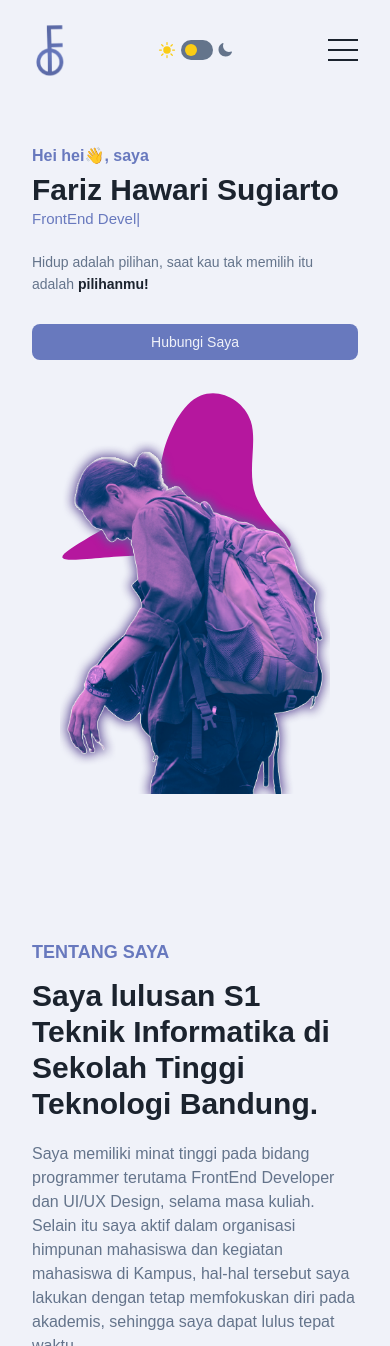
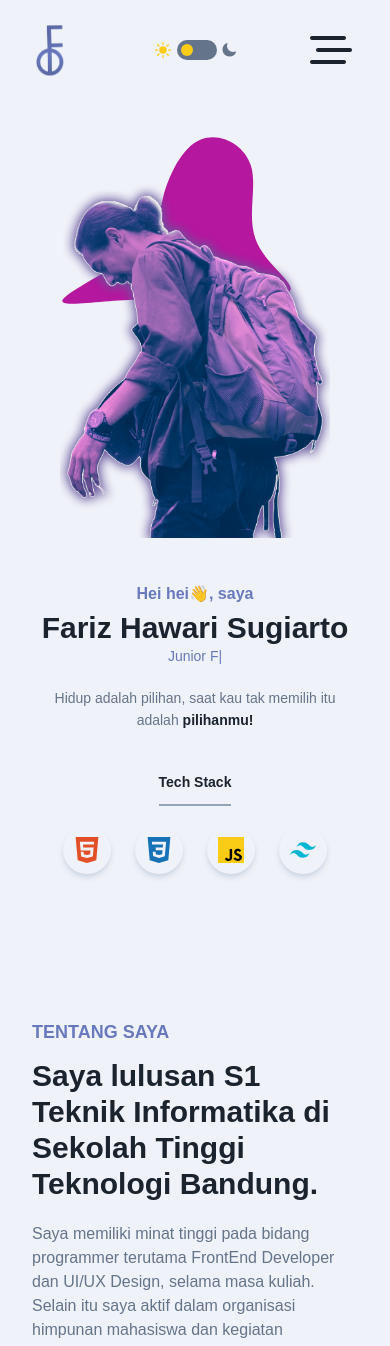
Before and after one commit to farizhw/farizhw.github.io, a website: page index.html in a window 390 px wide. Shown: the top 1346 px of the page. Drawn offline with nearby package versions, Linux system fonts and the light colour scheme.

Commit message:
perubahan di hero section

```diff
--- a/index.html
+++ b/index.html
@@ -24,7 +24,7 @@
   <header class="bg-transparent absolute top-0 left-0 items-center w-full flex z-10">
     <div class="container">
       <div class="flex items-center justify-between relative">
-        <div class="px-4">
+        <div class="px-4 lg:px-0">
           <a href="#home">
             <img src="./dist/img/f2.png" class="w-[35px] animate-goyang ease-in-out py-6" alt="Logo">
           </a>
@@ -36,20 +36,25 @@
             <!-- ICON LIGHT -->
             <span class="mr-1 text-sm text-yellow-400 dark:text-slate-300">
               <svg xmlns="http://www.w3.org/2000/svg" viewBox="0 0 24 24" fill="currentColor" class="w-5 h-5">
-                  <path d="M12 2.25a.75.75 0 01.75.75v2.25a.75.75 0 01-1.5 0V3a.75.75 0 01.75-.75zM7.5 12a4.5 4.5 0 119 0 4.5 4.5 0 01-9 0zM18.894 6.166a.75.75 0 00-1.06-1.06l-1.591 1.59a.75.75 0 101.06 1.061l1.591-1.59zM21.75 12a.75.75 0 01-.75.75h-2.25a.75.75 0 010-1.5H21a.75.75 0 01.75.75zM17.834 18.894a.75.75 0 001.06-1.06l-1.59-1.591a.75.75 0 10-1.061 1.06l1.59 1.591zM12 18a.75.75 0 01.75.75V21a.75.75 0 01-1.5 0v-2.25A.75.75 0 0112 18zM7.758 17.303a.75.75 0 00-1.061-1.06l-1.591 1.59a.75.75 0 001.06 1.061l1.591-1.59zM6 12a.75.75 0 01-.75.75H3a.75.75 0 010-1.5h2.25A.75.75 0 016 12zM6.697 7.757a.75.75 0 001.06-1.06l-1.59-1.591a.75.75 0 00-1.061 1.06l1.59 1.591z" />
+                <path
+                  d="M12 2.25a.75.75 0 01.75.75v2.25a.75.75 0 01-1.5 0V3a.75.75 0 01.75-.75zM7.5 12a4.5 4.5 0 119 0 4.5 4.5 0 01-9 0zM18.894 6.166a.75.75 0 00-1.06-1.06l-1.591 1.59a.75.75 0 101.06 1.061l1.591-1.59zM21.75 12a.75.75 0 01-.75.75h-2.25a.75.75 0 010-1.5H21a.75.75 0 01.75.75zM17.834 18.894a.75.75 0 001.06-1.06l-1.59-1.591a.75.75 0 10-1.061 1.06l1.59 1.591zM12 18a.75.75 0 01.75.75V21a.75.75 0 01-1.5 0v-2.25A.75.75 0 0112 18zM7.758 17.303a.75.75 0 00-1.061-1.06l-1.591 1.59a.75.75 0 001.06 1.061l1.591-1.59zM6 12a.75.75 0 01-.75.75H3a.75.75 0 010-1.5h2.25A.75.75 0 016 12zM6.697 7.757a.75.75 0 001.06-1.06l-1.59-1.591a.75.75 0 00-1.061 1.06l1.59 1.591z" />
               </svg>
             </span>
             <!-- ICON LIGHT -->
             <input type="checkbox" class="hidden" id="dark-toggle" />
             <label for="dark-toggle">
-                <div class="flex w-8 h-5 cursor-pointer items-center rounded-full bg-slate-500 dark:bg-slate-300 p-1">
-                  <div class="toggle-circle w-3 h-3 rounded-full bg-yellow-400 dark:bg-sky-500 transition duration-300 ease-in-out"></div>
+              <div class="flex w-10 h-5 cursor-pointer items-center rounded-full bg-slate-500 dark:bg-slate-300 p-1">
+                <div
+                  class="toggle-circle w-3 h-3 rounded-full bg-yellow-400 dark:bg-sky-500 transition duration-300 ease-in-out">
+                </div>
               </div>
             </label>
             <!-- ICON DARK -->
             <span class="ml-1 text-sm text-slate-500 dark:text-sky-500">
               <svg xmlns="http://www.w3.org/2000/svg" viewBox="0 0 24 24" fill="currentColor" class="mt-0.5 w-4 h-4">
-                  <path fill-rule="evenodd" d="M9.528 1.718a.75.75 0 01.162.819A8.97 8.97 0 009 6a9 9 0 009 9 8.97 8.97 0 003.463-.69.75.75 0 01.981.98 10.503 10.503 0 01-9.694 6.46c-5.799 0-10.5-4.701-10.5-10.5 0-4.368 2.667-8.112 6.46-9.694a.75.75 0 01.818.162z" clip-rule="evenodd" />
+                <path fill-rule="evenodd"
+                  d="M9.528 1.718a.75.75 0 01.162.819A8.97 8.97 0 009 6a9 9 0 009 9 8.97 8.97 0 003.463-.69.75.75 0 01.981.98 10.503 10.503 0 01-9.694 6.46c-5.799 0-10.5-4.701-10.5-10.5 0-4.368 2.667-8.112 6.46-9.694a.75.75 0 01.818.162z"
+                  clip-rule="evenodd" />
               </svg>
             </span>
             <!-- ICON DARK -->
@@ -57,14 +62,14 @@
         </div>
 
         <div class="flex items-center md:order-2 px-4">
-          <button id="nav" name="nav" type="button" class="block absolute right-4 lg:hidden">
-            <span class="nav-line transition duration-300 ease-in-out origin-top-left"></span>
-            <span class="nav-line transition duration-300 ease-in-out"></span>
-            <span class="nav-line transition duration-300 ease-in-out origin-bottom-left"></span>
+          <button id="nav" name="nav" type="button" class="block absolute rounded-full right-4 lg:hidden">
+            <span class="nav-line transition duration-300 ease-in-out origin-top-right"></span>
+            <span class="nav-line transition duration-300 ease-in-out mx-[6px]"></span>
+            <span class="nav-line transition duration-300 ease-in-out origin-bottom-right"></span>
           </button>
 
           <nav id="nav-menu"
-            class="hidden absolute py-5 shadow-lg rounded-lg max-w-[250px] w-full right-4 top-full bg-bgLight lg:block lg:static lg:bg-transparent lg:max-w-full lg:shadow-none lg:rounded-none dark:bg-secprimary dark:shadow-slate-900 lg:dark:bg-transparent">
+            class="hidden absolute py-5 lg:pl-14 shadow-lg rounded-lg max-w-[250px] w-full right-4 top-full bg-bgLight lg:block lg:static lg:bg-transparent lg:max-w-full lg:shadow-none lg:rounded-none dark:bg-secprimary dark:shadow-slate-900 lg:dark:bg-transparent">
             <ul class="block lg:flex">
               <li class="group">
                 <a href="#home"
@@ -87,9 +92,13 @@
                 <a href="/dist/cv/CV_FarizHawariSugiarto.pdf" download
                   class="text-base font-semibold text-bgLight bg-primary group-hover:bg-ungu hover:text-bgLight px-8 py-2 lg:p-2 flex rounded-md lg:rounded-2xl dark:text-secprimary dark:bg-bgLight dark:group-hover:bg-ungu dark:hover:text-bgLight translate duration-500 lg:mx-3">
                   Download CV
-                  <svg xmlns="http://www.w3.org/2000/svg" viewBox="0 0 24 24" fill="currentColor" class="w-5 h-5 ml-2 animate-goyang">
-                    <path fill-rule="evenodd" d="M9.75 6.75h-3a3 3 0 00-3 3v7.5a3 3 0 003 3h7.5a3 3 0 003-3v-7.5a3 3 0 00-3-3h-3V1.5a.75.75 0 00-1.5 0v5.25zm0 0h1.5v5.69l1.72-1.72a.75.75 0 111.06 1.06l-3 3a.75.75 0 01-1.06 0l-3-3a.75.75 0 111.06-1.06l1.72 1.72V6.75z" clip-rule="evenodd" />
-                    <path d="M7.151 21.75a2.999 2.999 0 002.599 1.5h7.5a3 3 0 003-3v-7.5c0-1.11-.603-2.08-1.5-2.599v7.099a4.5 4.5 0 01-4.5 4.5H7.151z" />
+                  <svg xmlns="http://www.w3.org/2000/svg" viewBox="0 0 24 24" fill="currentColor"
+                    class="w-5 h-5 ml-2 animate-goyang">
+                    <path fill-rule="evenodd"
+                      d="M9.75 6.75h-3a3 3 0 00-3 3v7.5a3 3 0 003 3h7.5a3 3 0 003-3v-7.5a3 3 0 00-3-3h-3V1.5a.75.75 0 00-1.5 0v5.25zm0 0h1.5v5.69l1.72-1.72a.75.75 0 111.06 1.06l-3 3a.75.75 0 01-1.06 0l-3-3a.75.75 0 111.06-1.06l1.72 1.72V6.75z"
+                      clip-rule="evenodd" />
+                    <path
+                      d="M7.151 21.75a2.999 2.999 0 002.599 1.5h7.5a3 3 0 003-3v-7.5c0-1.11-.603-2.08-1.5-2.599v7.099a4.5 4.5 0 01-4.5 4.5H7.151z" />
                   </svg>
                 </a>
               </li>
@@ -106,21 +115,43 @@
   <section id="home" class="pt-36">
     <div class="container">
       <div class="flex flex-wrap">
-        <div class="w-full self-center px-4 lg:w-1/2">
+        <div class="w-full self-center px-4 lg:w-1/2 order-1 lg:-order-1 text-center lg:text-left">
           <h1 class="text-base font-extrabold text-ungu md:text-xl">Hei hei👋, saya<span
               class="block font-black text-primary text-3xl mt-1 lg:text-5xl dark:text-bgLight">Fariz Hawari Sugiarto</span></h1>
-          <h2 class="font-medium text-ungu mb-5 text-[15px] lg:text-lg"><span class="auto-type"></span></h2>
+          <h2 class="font-medium text-ungu mb-5 text-[14px] lg:text-lg"><span class="auto-type"></span></h2>
           <p class="font-medium text-sm text-abu mb-7 leading-relaxed lg:text-base">
-            Hidup adalah pilihan, saat kau tak memilih itu adalah <span class="font-bold text-primary dark:text-bgLight">pilihanmu!</span>
+            Hidup adalah pilihan, saat kau tak memilih itu adalah <span
+              class="font-bold text-primary dark:text-bgLight">pilihanmu!</span>
           </p>
-          <a href="https://api.whatsapp.com/send?phone=+6289630908640&text=Hai Fariz Hawari, Saya ingin berbicara dengan Anda dan berbagi beberapa hal menarik. Semoga semuanya baik-baik saja." target="_blank" class="flex justify-center items-center text-sm font-medium text-bgLight p-2 px-5 rounded-lg bg-ungu hover:bg-secungu translate duration-500 w-full mb-10 sm:w-fit sm:mb-0">
-            Hubungi Saya </a>
+          <div class="flex flex-wrap">
+            <div class="flex justify-center lg:justify-start w-full lg:w-fit mb-5 lg:mb-0 lg:p-0 lg:pr-16 lg:pb-14">
+              <h1 class="font-bold text-primary py-3 text-sm border-b-2 border-slate-400 lg:p-0 lg:border-b-0 lg:border-r-2 lg:border-slate-400 lg:max-w-fit lg:pr-3 lg:mt-14 dark:text-bgLight">Tech Stack</h1>
+            </div>
+            <div class="flex justify-center lg:w-fit lg:mt-[35px] w-full gap-x-6">
+              <div class="flex justify-center items-center w-12 h-12 lg:w-14 lg:h-14 bg-bgLight shadow-slate-300 shadow-md rounded-full cursor-pointer dark:shadow-slate-700 dark:bg-primary">
+                <svg class="w-[26px] h-[26px] lg:w-8 lg:h-8" role="img" viewBox="0 0 24 24" xmlns="http://www.w3.org/2000/svg"><title>HTML5</title><path fill="#E34F26" d="M1.5 0h21l-1.91 21.563L11.977 24l-8.564-2.438L1.5 0zm7.031 9.75l-.232-2.718 10.059.003.23-2.622L5.412 4.41l.698 8.01h9.126l-.326 3.426-2.91.804-2.955-.81-.188-2.11H6.248l.33 4.171L12 19.351l5.379-1.443.744-8.157H8.531z"/></svg>
+              </div>
+              <div class="flex justify-center items-center w-12 h-12 lg:w-14 lg:h-14 bg-bgLight shadow-slate-300 shadow-md rounded-full cursor-pointer dark:shadow-slate-700 dark:bg-primary">
+                <svg class="w-[26px] h-[26px] lg:w-8 lg:h-8" role="img" viewBox="0 0 24 24" xmlns="http://www.w3.org/2000/svg"><title>CSS3</title><path fill="#1572B6" d="M1.5 0h21l-1.91 21.563L11.977 24l-8.565-2.438L1.5 0zm17.09 4.413L5.41 4.41l.213 2.622 10.125.002-.255 2.716h-6.64l.24 2.573h6.182l-.366 3.523-2.91.804-2.956-.81-.188-2.11h-2.61l.29 3.855L12 19.288l5.373-1.53L18.59 4.414z"/></svg>
+              </div>
+              <div class="flex justify-center items-center w-12 h-12 lg:w-14 lg:h-14 bg-bgLight shadow-slate-300 shadow-md rounded-full cursor-pointer dark:shadow-slate-700 dark:bg-primary">
+                <svg fill="currentColor" class=" text-yellow-400 bg-black w-[26px] h-[26px] lg:w-8 lg:h-8" role="img" viewBox="0 0 24 24" xmlns="http://www.w3.org/2000/svg"><title>JavaScript</title><path d="M0 0h24v24H0V0zm22.034 18.276c-.175-1.095-.888-2.015-3.003-2.873-.736-.345-1.554-.585-1.797-1.14-.091-.33-.105-.51-.046-.705.15-.646.915-.84 1.515-.66.39.12.75.42.976.9 1.034-.676 1.034-.676 1.755-1.125-.27-.42-.404-.601-.586-.78-.63-.705-1.469-1.065-2.834-1.034l-.705.089c-.676.165-1.32.525-1.71 1.005-1.14 1.291-.811 3.541.569 4.471 1.365 1.02 3.361 1.244 3.616 2.205.24 1.17-.87 1.545-1.966 1.41-.811-.18-1.26-.586-1.755-1.336l-1.83 1.051c.21.48.45.689.81 1.109 1.74 1.756 6.09 1.666 6.871-1.004.029-.09.24-.705.074-1.65l.046.067zm-8.983-7.245h-2.248c0 1.938-.009 3.864-.009 5.805 0 1.232.063 2.363-.138 2.711-.33.689-1.18.601-1.566.48-.396-.196-.597-.466-.83-.855-.063-.105-.11-.196-.127-.196l-1.825 1.125c.305.63.75 1.172 1.324 1.517.855.51 2.004.675 3.207.405.783-.226 1.458-.691 1.811-1.411.51-.93.402-2.07.397-3.346.012-2.054 0-4.109 0-6.179l.004-.056z"/></svg>
+              </div>
+              <div class="flex justify-center items-center w-12 h-12 lg:w-14 lg:h-14 bg-bgLight shadow-slate-300 shadow-md rounded-full cursor-pointer dark:shadow-slate-700 dark:bg-primary">
+                <svg class="w-[26px] h-[26px] lg:w-8 lg:h-8" role="img" viewBox="0 0 24 24" xmlns="http://www.w3.org/2000/svg"><title>Tailwind CSS</title><path fill="#06B6D4" d="M12.001,4.8c-3.2,0-5.2,1.6-6,4.8c1.2-1.6,2.6-2.2,4.2-1.8c0.913,0.228,1.565,0.89,2.288,1.624 C13.666,10.618,15.027,12,18.001,12c3.2,0,5.2-1.6,6-4.8c-1.2,1.6-2.6,2.2-4.2,1.8c-0.913-0.228-1.565-0.89-2.288-1.624 C16.337,6.182,14.976,4.8,12.001,4.8z M6.001,12c-3.2,0-5.2,1.6-6,4.8c1.2-1.6,2.6-2.2,4.2-1.8c0.913,0.228,1.565,0.89,2.288,1.624 c1.177,1.194,2.538,2.576,5.512,2.576c3.2,0,5.2-1.6,6-4.8c-1.2,1.6-2.6,2.2-4.2,1.8c-0.913-0.228-1.565-0.89-2.288-1.624 C10.337,13.382,8.976,12,6.001,12z"/></svg>
+              </div>
+            </div>
+          </div>
+          <!-- <a href="https://api.whatsapp.com/send?phone=+6289630908640&text=Hai Fariz Hawari, Saya ingin berbicara dengan Anda dan berbagi beberapa hal menarik. Semoga semuanya baik-baik saja."
+            target="_blank"
+            class="flex justify-center items-center text-sm font-medium text-bgLight p-2 px-5 rounded-lg bg-ungu hover:bg-secungu translate duration-500 w-full mb-10 lg:w-fit lg:mb-0">
+            Hubungi Saya </a> -->
         </div>
         <div class="w-full self-end px-4 lg:w-1/2">
           <div class="relative mt-10 lg:mt-0 lg:right-0">
             <img src="./dist/img/fariz1.png" alt="Fariz Hawari"
-              class="mx-auto max-w-[270px] md:max-w-[300px] lg:max-w-full" />
-            <span class="absolute bottom-20 -z-10 left-1/2 -translate-x-1/2 md:scale-110 lg:scale-125 lg:bottom-44">
+              class="mx-auto lg:mr-0 lg:justify-self-end max-w-[270px] md:max-w-[300px] lg:max-w-full mb-11 lg:mb-0" />
+            <span class="absolute bottom-20 -z-50 left-1/2 -translate-x-1/2 md:scale-110 lg:scale-125 lg:bottom-44">
               <svg width="400" height="400" viewBox="0 0 200 200" xmlns="http://www.w3.org/2000/svg">
                 <path fill="#b5179e"
                   d="M27.9,-46.4C31.3,-36,25.9,-21.3,30.3,-9.4C34.6,2.4,48.9,11.5,47.8,15.8C46.8,20.2,30.5,19.8,20,22.3C9.5,24.7,4.7,30,0.5,29.2C-3.6,28.5,-7.3,21.7,-22.7,20.9C-38.1,20,-65.4,25.1,-66.3,21.7C-67.2,18.3,-41.9,6.5,-29.7,-3.1C-17.5,-12.6,-18.6,-19.8,-15.9,-30.5C-13.1,-41.2,-6.6,-55.3,2.9,-59.2C12.3,-63.2,24.5,-56.9,27.9,-46.4Z"
@@ -140,7 +171,8 @@
       <div class="flex flex-wrap">
         <div class="w-full px-4 lg:w-1/2">
           <h4 class="font-black uppercase text-ungu text-lg mb-3">Tentang Saya</h4>
-          <h2 class="font-extrabold text-primary text-3xl mb-5 max-w-2xl lg:text-4xl dark:text-bgLight">Saya lulusan S1 Teknik Informatika
+          <h2 class="font-extrabold text-primary text-3xl mb-5 max-w-2xl lg:text-4xl dark:text-bgLight">Saya lulusan S1
+            Teknik Informatika
             di Sekolah Tinggi Teknologi Bandung.</h2>
           <p class="font-medium text-base text-abu lg:text-lg">
             Saya memiliki minat tinggi pada bidang programmer terutama FrontEnd Developer dan UI/UX Design, selama masa
@@ -149,7 +181,8 @@
           </p>
         </div>
         <div class="w-full px-4 lg:w-1/2">
-          <h3 class="font-bold uppercase text-primary text-2xl mb-4 lg:text-3xl pt-11 dark:text-bgLight">Mari Berteman</h3>
+          <h3 class="font-bold uppercase text-primary text-2xl mb-4 lg:text-3xl pt-11 dark:text-bgLight">Mari Berteman
+          </h3>
           <p class="font-medium text-base text-abu mb-6 lg:text-lg">
             Ayo, nih, kita jadi teman di sosmed! Kita bisa asik-asikan bareng, update cerita hidup, dan ngobrol-ngobrol
             seru! 🙌🙂.
@@ -194,8 +227,10 @@
       <div class="w-full px-4">
         <div class="max-w-xl mx-auto text-center mb-11">
           <h4 class="font-black uppercase text-ungu text-lg mb-2">Portfolio</h4>
-          <h2 class="font-extrabold text-primary text-3xl mb-4 lg:text-4xl dark:text-bgLight animate-pulse">Project Terbaru</h2>
-          <p class="font-medium text-md text-abu">Lebih dari Sekadar Proyek: Membangun Kepercayaan dan Menghasilkan Hasil Terbaik melalui Proyek Terbaru Saya🫡.</p>
+          <h2 class="font-extrabold text-primary text-3xl mb-4 lg:text-4xl dark:text-bgLight animate-pulse">Project
+            Terbaru</h2>
+          <p class="font-medium text-md text-abu">Lebih dari Sekadar Proyek: Membangun Kepercayaan dan Menghasilkan
+            Hasil Terbaik melalui Proyek Terbaru Saya🫡.</p>
         </div>
       </div>
 
@@ -215,7 +250,8 @@
               class="group-hover:scale-125 transition-all duration-500" />
           </div>
           <h3 class="font-semibold text-lg text-primary dark:text-bgLight mt-5 mb-3">Landing Page Fariz Hawari</h3>
-          <p class="font-medium text-base text-abu">Landing Page ini dibuat untuk mendapatkan nilai di salah satu mata kuliah yang saya tempuh.</p>
+          <p class="font-medium text-base text-abu">Landing Page ini dibuat untuk mendapatkan nilai di salah satu mata
+            kuliah yang saya tempuh.</p>
         </div>
         <div class="mb-12 p-4 sm:w-1/2 xl:w-1/3">
           <div class="rounded-lg shadow-lg overflow-hidden group relative hover:scale-90 transition-all duration-500">
@@ -223,7 +259,9 @@
               class="group-hover:scale-125 transition-all duration-500" />
           </div>
           <h3 class="font-semibold text-lg text-primary dark:text-bgLight mt-5 mb-3">Web Event ISBI Bandung</h3>
-          <p class="font-medium text-base text-abu">Awal web ini dibuat yaitu saat sedang melakukan Magang di salah satu Perguruan Tinggi di Bandung, dan dilanjutkan sebagai projek dan tempat studi kasus saya mengerjakan skripsi.</p>
+          <p class="font-medium text-base text-abu">Awal web ini dibuat yaitu saat sedang melakukan Magang di salah satu
+            Perguruan Tinggi di Bandung, dan dilanjutkan sebagai projek dan tempat studi kasus saya mengerjakan skripsi.
+          </p>
         </div>
 
       </div>
@@ -275,7 +313,8 @@
             placeholder="Beri tahu kami" autocomplete="off"></textarea>
         </div>
         <div class="w-full px-4 md:w-1/4">
-          <button class="flex justify-center items-center text-sm font-medium text-bgLight p-2 px-5 rounded-lg bg-ungu hover:bg-secungu translate duration-500 w-full">
+          <button
+            class="flex justify-center items-center text-sm font-medium text-bgLight p-2 px-5 rounded-lg bg-ungu hover:bg-secungu translate duration-500 w-full">
             Kirim
             <svg xmlns="http://www.w3.org/2000/svg" viewBox="0 0 20 20" fill="currentColor" class="w-5 h-5">
               <path fill-rule="evenodd"
@@ -390,7 +429,8 @@
 
   <!-- Back to Top Start -->
   <a href="#home"
-    class="fixed bottom-7 right-7 z-[9999] w-12 h-12 justify-center items-center rounded-full bg-ungu dark:bg-secungu py-3 hidden" id="toTop">
+    class="fixed bottom-7 right-7 z-[9999] w-12 h-12 justify-center items-center rounded-full bg-ungu dark:bg-secungu py-3 hidden"
+    id="toTop">
     <span class=" font-black text-bgLight animate-bounce">
       <svg xmlns="http://www.w3.org/2000/svg" viewBox="0 0 24 24" fill="currentColor" class="w-7 h-7 mt-1 mx-0">
         <path fill-rule="evenodd"
@@ -402,7 +442,7 @@
   <!-- Back to Top End -->
 
   <script src="https://unpkg.com/typed.js@2.0.16/dist/typed.umd.js"></script> <!-- autoType -->
-  <script src="./dist/js/script.js"></script>
+  <script src="/dist/js/script.js"></script>
 
 </body>
 
--- a/src/tailwind.css
+++ b/src/tailwind.css
@@ -3,7 +3,7 @@
 @tailwind utilities;
 
 body {
-  font-family: 'Montserrat', sans-serif;
+  font-family: "Montserrat", sans-serif;
 }
 
 .icons {
@@ -15,16 +15,16 @@ body {
 }
 
 .nav-fixed {
-  @apply fixed z-[999] bg-bgLight bg-opacity-50 backdrop-blur-sm dark:bg-secprimary dark:bg-opacity-50;
+  @apply fixed z-[9999] bg-bgLight bg-opacity-50 backdrop-blur-sm dark:bg-secprimary dark:bg-opacity-50;
   box-shadow: inset 0 -1px 0 0 rgba(0, 0, 0, 0.2);
 }
 
 .nav-line {
-  @apply my-2 block h-[2px] w-[30px] bg-primary dark:bg-bgLight;
+  @apply my-2 block h-[4px] w-[36px] rounded-full bg-primary dark:bg-bgLight;
 }
 
 .nav-active > span:nth-child(1) {
-  @apply rotate-45;
+  @apply -rotate-45;
 }
 
 .nav-active > span:nth-child(2) {
@@ -32,9 +32,9 @@ body {
 }
 
 .nav-active > span:nth-child(3) {
-  @apply -rotate-45;
+  @apply rotate-45;
 }
 
 #dark-toggle:checked ~ label div.toggle-circle {
-  @apply translate-x-3;
+  @apply translate-x-[21px];
 }
```
Also changed, not shown: dist/css/final.css, dist/js/script.js, dist/style.css. Lines whose indentation alone changed are shown as unchanged.
